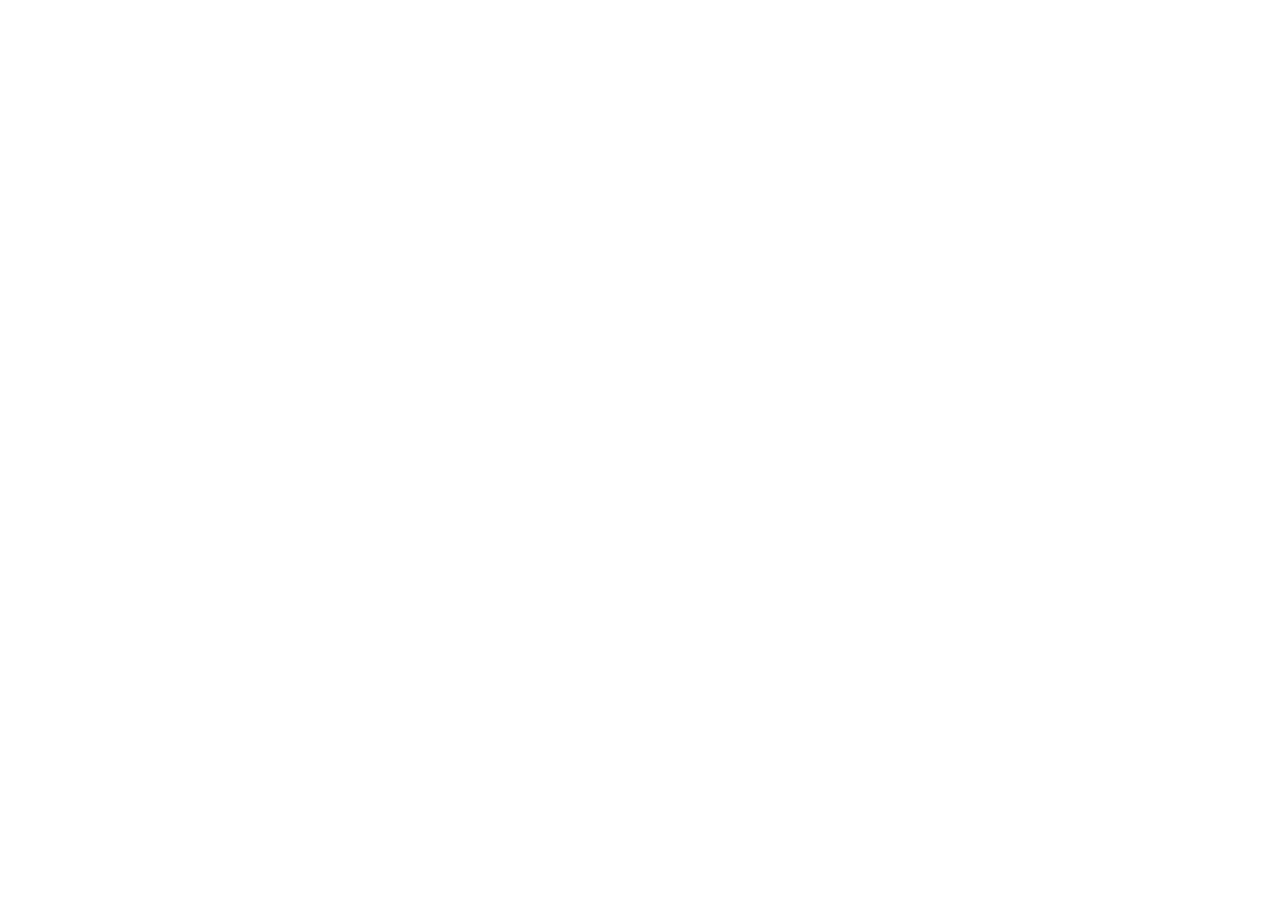
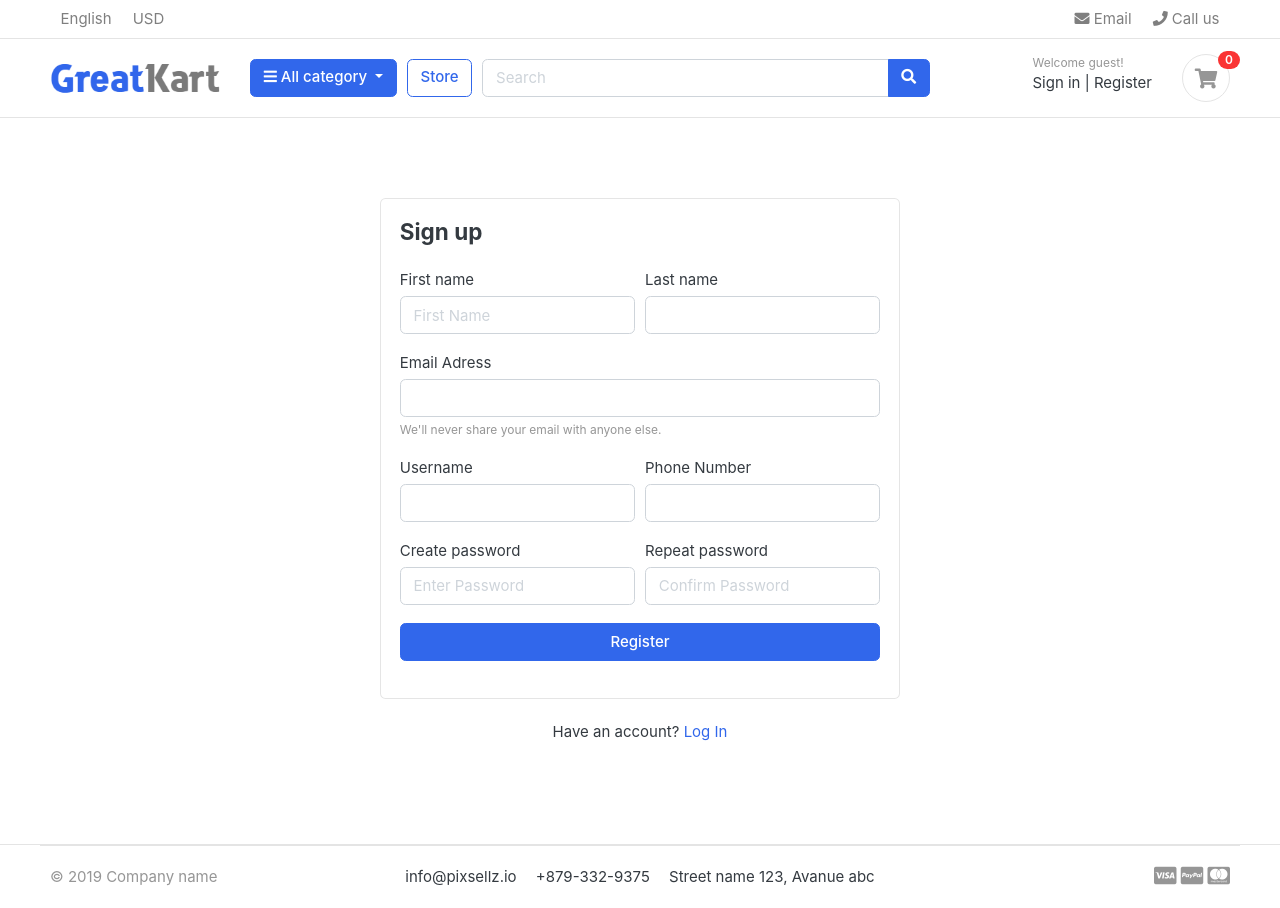
Before and after one commit to Giorgi1971/graetkart, a Django app: page /accounts/register/ in a window 1280 px wide. Before the commit the page is empty. Before the commit the page ends 800 px from the top, so only its background shows below. Run offline with Django 4.2, Linux system fonts and the light colour scheme; tables that the repository leaves empty hold one stand-in row (values such as "Sample post"); some libraries are stand-ins or nearby versions; some web fonts are replaced.

Commit message:
Chapter 64 minute 11

```diff
--- /dev/null
+++ b/accounts/forms.py
@@ -0,0 +1,18 @@
+from dataclasses import field, fields
+from django import forms
+from .models import *
+
+
+class RegistrationForm(forms.ModelForm):
+    password            = forms.CharField(widget=forms.PasswordInput(attrs={'placeholder':'Enter Password', 'class':'form-control'}))
+    confirm_password    = forms.CharField(widget=forms.PasswordInput(attrs={'placeholder':'Confirm Password', 'class':'form-control'}))
+
+    class Meta:
+        model = Account
+        fields = ['first_name', 'last_name', 'username', 'email', 'phone_number', 'password']
+
+    def __init__(self, *args, **kwargs):
+        super(RegistrationForm, self).__init__(*args, **kwargs)
+        self.fields['first_name'].widget.attrs['placeholder'] = 'First Name'
+        for f in self.fields:
+            self.fields[f].widget.attrs['class'] = 'form-control'
--- a/accounts/models.py
+++ b/accounts/models.py
@@ -46,7 +46,7 @@ class Account(AbstractBaseUser):
     last_name =     models.CharField(max_length=50)
     username =      models.CharField(max_length=50, unique=True)
     email =         models.CharField(max_length=50, unique=True)
-    phone_number =  models.CharField(max_length=50, unique=True)
+    phone_number =  models.CharField(max_length=50)
 
     date_joined     = models.DateTimeField(auto_now_add=True)
     date_login      = models.DateTimeField(auto_now_add=True)
--- a/accounts/views.py
+++ b/accounts/views.py
@@ -1,9 +1,38 @@
+from multiprocessing import context
 from django.shortcuts import render
-
+from .forms import *
 # Create your views here.
 
 def register(request):
-    return render(request, 'accounts/register.html')
+    if request.method == 'POST':
+        print('POST')
+        form = RegistrationForm(request.POST)
+        if form.is_valid():
+            print('valid')
+            first_name = form.cleaned_data['first_name']
+            last_name = form.cleaned_data['last_name']
+            email = form.cleaned_data['email']
+            phone_number = form.cleaned_data['phone_number']
+            password = form.cleaned_data['password']
+            username = email.split('@')[0]
+            print(phone_number)
+
+            user = Account.objects.create_user(
+                first_name=first_name, last_name=last_name,
+                email=email, username=username,
+                password=password)
+            print(user)
+
+            user.phone_number = phone_number
+            user.save()
+
+    else:
+        print('get')
+        form = RegistrationForm()
+    context = {
+        'form':form,
+    }
+    return render(request, 'accounts/register.html', context)
 
 
 def login(request):
--- a/templates/accounts/login.html
+++ b/templates/accounts/login.html
@@ -0,0 +1 @@
+login
--- a/templates/accounts/register.html
+++ b/templates/accounts/register.html
@@ -0,0 +1,78 @@
+{% extends 'base.html' %}
+
+{% block content %}
+
+
+<!-- ========================= SECTION CONTENT ========================= -->
+<section class="section-content padding-y">
+
+  <!-- ============================ COMPONENT REGISTER   ================================= -->
+  <div class="card mx-auto" style="max-width:520px; margin-top:40px;">
+    <article class="card-body">
+      <header class="mb-4">
+        <h4 class="card-title">Sign up</h4>
+      </header>
+      <form action="{% url 'register' %}" method="POST">
+        {% csrf_token %}
+        <div class="form-row">
+          <div class="col form-group">
+            <label>First name</label>
+            {{ form.first_name }}
+          </div> <!-- form-group end.// -->
+
+          <div class="col form-group">
+            <label>Last name</label>
+            {{ form.last_name }}
+          </div> <!-- form-group end.// -->
+        </div> <!-- form-row end.// -->
+
+        <div class="form-row">
+        <div class="form-group col">
+          <label>Email Adress</label>
+          {{ form.email }}
+          <small class="form-text text-muted">We'll never share your email with anyone else.</small>
+        </div> <!-- form-group end.// -->
+        </div>
+
+        <div class="form-row">
+          <div class="form-group col-md-6">
+            <label>Username</label>
+            {{ form.username }}
+          </div> <!-- form-group end.// -->
+
+          <div class="form-group col-md-6">
+            <label>Phone Number</label>
+            {{ form.phone_number }}
+          </div> <!-- form-group end.// -->
+        </div>
+
+        <div class="form-row">
+          <div class="form-group col-md-6">
+            <label>Create password</label>
+            {{ form.password }}
+          </div> <!-- form-group end.// -->
+
+          <div class="form-group col-md-6">
+            <label>Repeat password</label>
+            {{ form.confirm_password }}
+          </div> <!-- form-group end.// -->
+        </div>
+
+        <div class="form-group">
+          <button type="submit" class="btn btn-primary btn-block"> Register </button>
+        </div> <!-- form-group// -->
+
+      </form>
+    </article><!-- card-body.// -->
+  </div> <!-- card .// -->
+  <p class="text-center mt-4">Have an account? <a href="">Log In</a></p>
+  <br><br>
+  <!-- ============================ COMPONENT REGISTER  END.// ================================= -->
+
+
+</section>
+<!-- ========================= SECTION CONTENT END// ========================= -->
+
+
+
+{% endblock %}
--- a/templates/includes/navbar.html
+++ b/templates/includes/navbar.html
@@ -64,8 +64,8 @@
                         <div class="widget-header">
                             <small class="title text-muted">Welcome guest!</small>
                             <div>
-                                <a href="./signin.html">Sign in</a> <span class="dark-transp"> | </span>
-                                <a href="./register.html"> Register</a>
+                                <a href="{% url 'login' %}">Sign in</a> <span class="dark-transp"> | </span>
+                                <a href="{% url 'register' %}"> Register</a>
                             </div>
                         </div>
                         <a href="{% url 'cart' %}" class="widget-header pl-3 ml-3">
```
Also changed, not shown: accounts/migrations/0002_alter_account_phone_number.py (added).
